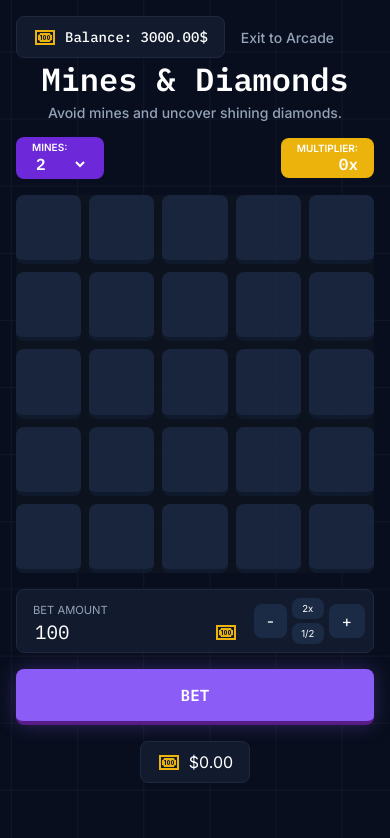
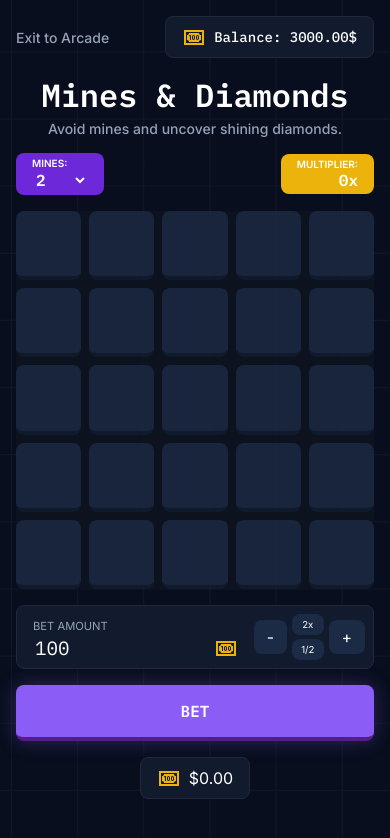
Before and after one commit to pslib-cz/2025-p3a-webgame-oldrichovmonitor, a React (Vite) app in the folder swing.client/: page /mines in a window 390 px wide. Shown: the top 838 px of the page. Built offline with nearby package versions, Linux system fonts and the light colour scheme.

Commit message:
Enhance layout styles for balance display and navigation in MinesDimonds component

```diff
--- a/swing.client/src/css/layout.css
+++ b/swing.client/src/css/layout.css
@@ -328,6 +328,16 @@ která ovlivňují celkovou strukturu.
   align-items: center;
   gap: 1rem;
 }
+
+@media (max-width: 768px) {
+  .balance--order-switch{
+    order: -1;
+  }
+  .game-page__nav{
+    justify-content: space-between;
+    width: 100%;
+  }
+}
 .balance-info{
   display: flex;
 }
@@ -342,6 +352,13 @@ která ovlivňují celkovou strukturu.
 @media screen and (min-width: 768px) {
   .game-page__header-content-wrapper {
     flex-direction: row;
+
+  }
+}
+@media screen and (max-width: 768px) {
+  .game-page__header-content-wrapper {
+    margin-bottom: 1rem;
+
   }
 }
 .game-page__header-title-wrapper {
@@ -548,6 +565,7 @@ která ovlivňují celkovou strukturu.
     grid-template-columns: 1fr;
   }
 } */
- .header__balance {
-  margin-top: 0;
+
+.balance-info--header{
+  margin: 0;
 }
--- a/swing.client/src/pages/MinesDimonds.tsx
+++ b/swing.client/src/pages/MinesDimonds.tsx
@@ -103,7 +103,7 @@ const MinesDimonds = () => {
           />
 
           <div className="header__nav game-page__nav">
-            <div className="balance-info header__balance">
+            <div className="balance-info balance-info--header header__balance">
               <svg
                 xmlns="http://www.w3.org/2000/svg"
                 width="24"
@@ -120,7 +120,7 @@ const MinesDimonds = () => {
                 Balance: {balance.toFixed(2)}$
               </p>
             </div>
-            <p className="subtitle hoverable">Exit to Arcade</p>
+            <p className="subtitle hoverable balance--order-switch">Exit to Arcade</p>
           </div>
         </div>
       </header>
```
